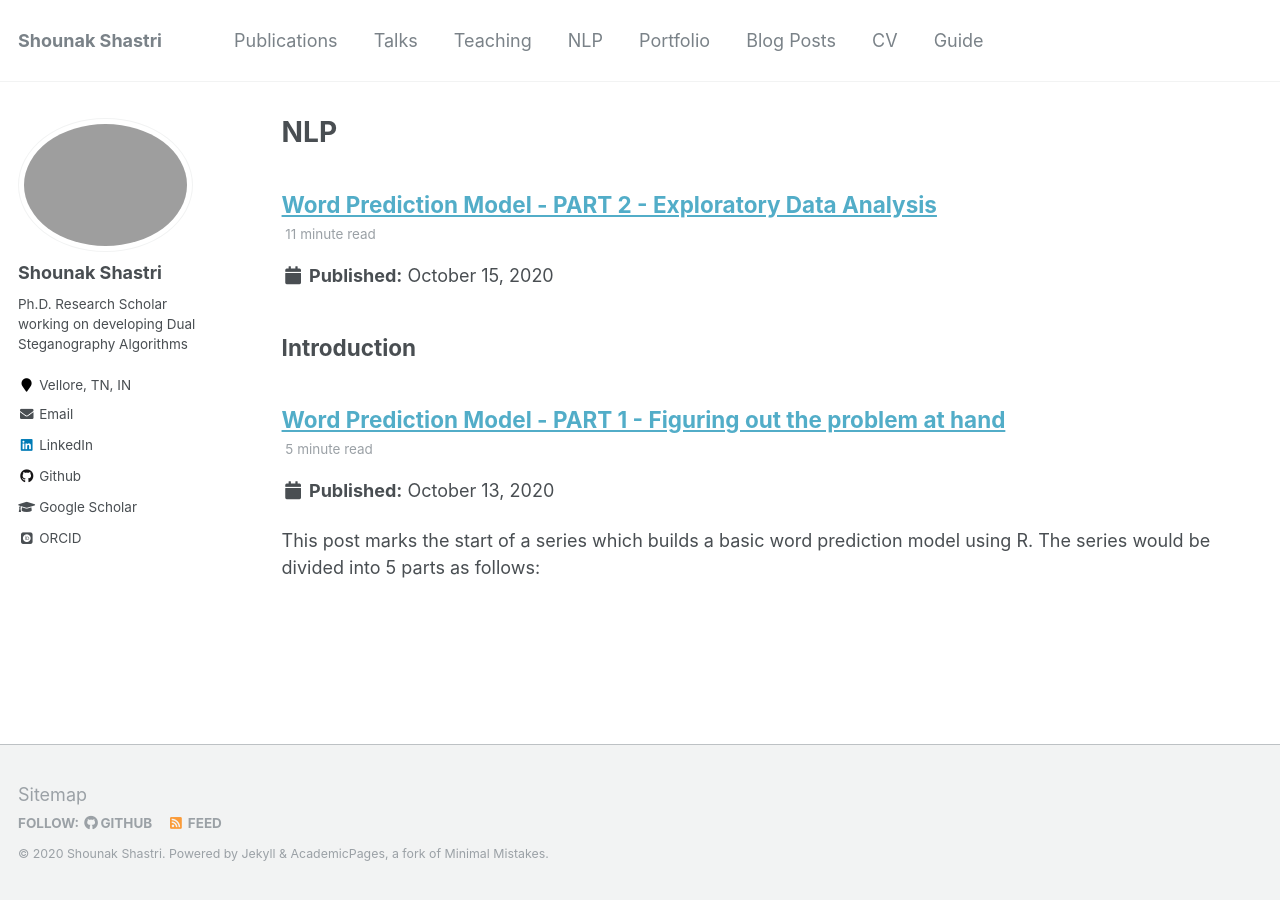
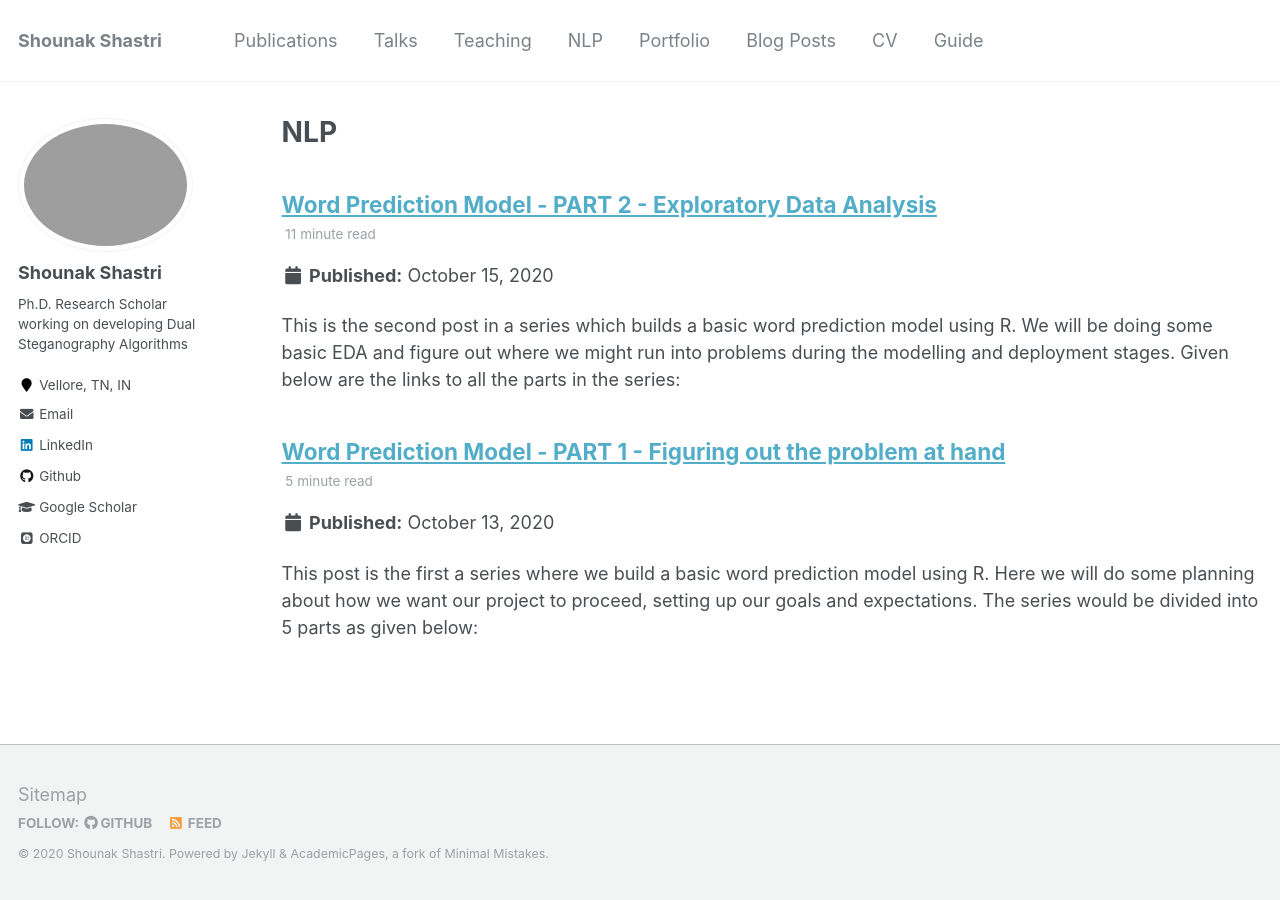
Before and after one commit to shounakshastri/shounakshastri.github.io, a Jekyll site: the page built from _pages/NLP.md, in a window 1280 px wide. Built offline with Jekyll 4.4.1, drawn with Linux system fonts in a browser that asks for light colours; some web fonts are replaced.

Commit message:
Added links to two blog posts

```diff
--- a/_NLP/WordPrediction-Part1.md
+++ b/_NLP/WordPrediction-Part1.md
@@ -11,11 +11,11 @@
 date: 2020-10-13
 ---
 
-This post marks the start of a series which builds a basic word prediction model using R. The series would be divided into 5 parts as follows:
+This post is the first a series where we build a basic word prediction model using R. Here we will do some planning about how we want our project to proceed, setting up our goals and expectations. The series would be divided into 5 parts as given below:
 
 Part 1 - Figuring out the problem at hand
 
-Part 2 - Exploring the dataset
+[Part 2 - Exploring the dataset](https://shounakshastri.github.io/NLP/Word%20Prediction%20Model%20-%20PART%202%20-%20Exploratory%20Data%20Analysis)
 
 Part 3 - Creating the model
 
@@ -86,9 +86,9 @@
 
 R has a pretty solid deployment offering in the form of [Shiny](https://www.analyticsvidhya.com/blog/2016/10/creating-interactive-data-visualization-using-shiny-app-in-r-with-examples/). It can be used to deploy a simple app on web without the knowledge of HTML, CSS or Javascript for free. This means we are fine as long as we know R. The app can be reactive i.e. the next word can be displayed without the need of pressing a button or creating a distinct event. This would make the app easy to use. The basic design can be as shown in the figure below.
 
-![Basic App Layout](/images/ShinyAppLayout.png)
+![Basic App Layout](/images/ShinyAppLayout.jpg)
 
 ---
 Now that we have laid out the plan, we can move on to writing the code and creating the model.
 
-Let's move on to PART 2 where we will start creating the model.
+In [PART 2](https://shounakshastri.github.io/NLP/Word%20Prediction%20Model%20-%20PART%202%20-%20Exploratory%20Data%20Analysis) we will do a small exploratory analysis of our data and try to understand where we might run into problems like hardware bottlenecks, storage issues, etc.
--- a/_NLP/WordPrediction-Part2.md
+++ b/_NLP/WordPrediction-Part2.md
@@ -11,6 +11,18 @@
     - n-grams
 date: 2020-10-15
 ---
+
+This is the second post in a series which builds a basic word prediction model using R. We will be doing some basic EDA and figure out where we might run into problems during the modelling and deployment stages. Given below are the links to all the parts in the series:
+
+[Part 1 - Figuring out the problem at hand](https://shounakshastri.github.io/NLP/Word%20Prediction%20Model%20-%20PART%201%20-%20Figuring%20out%20the%20problem%20at%20hand)
+
+Part 2 - Exploring the dataset
+
+Part 3 - Creating the model
+
+Part 4 - Deploying the model
+
+Part 5 - Conclusion and future scope for improvement
 
 ## Introduction
 
```
Also changed, not shown: images/ShinyAppLayout.jpg (added), images/ShinyAppLayout.png (deleted).
